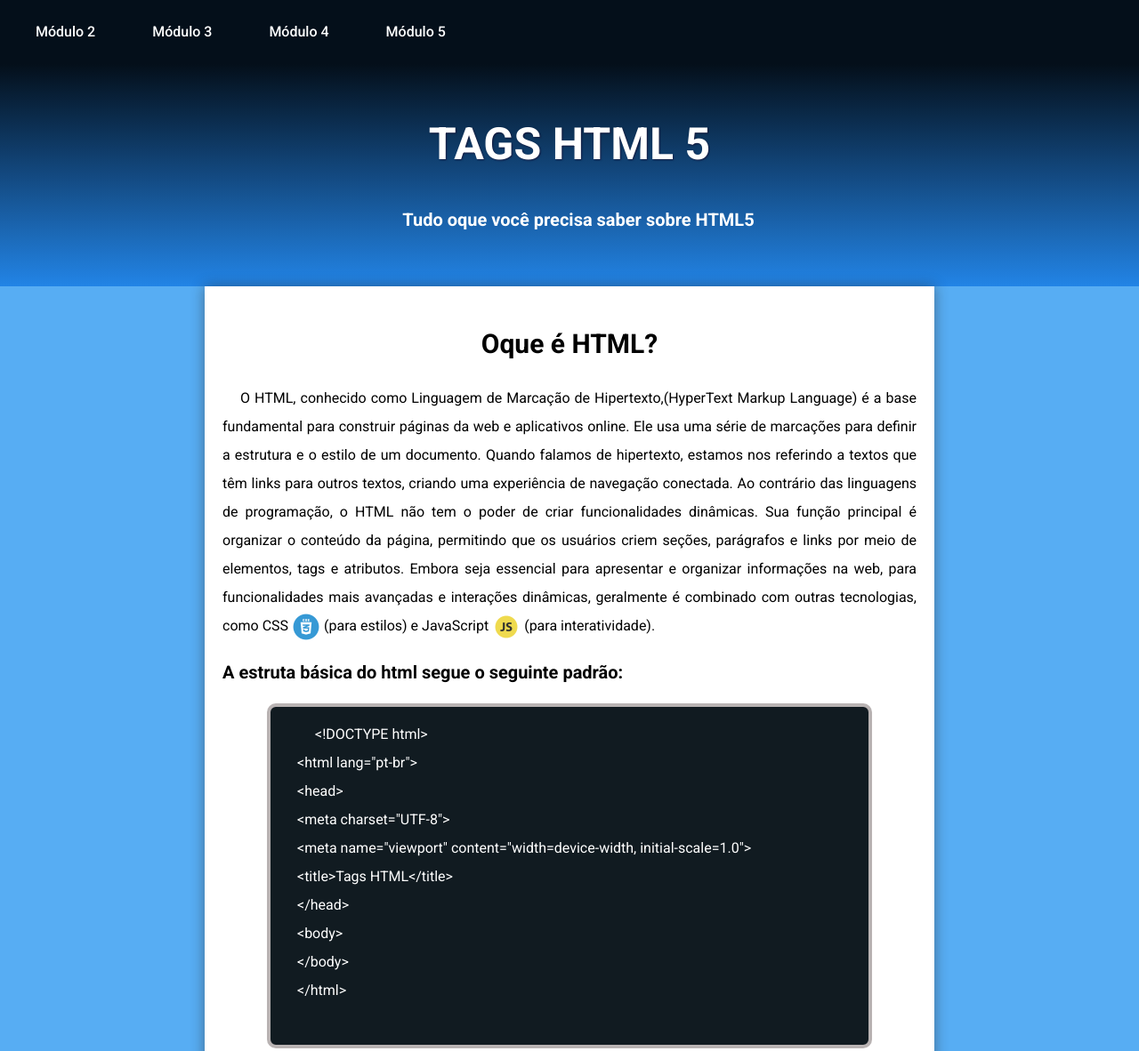
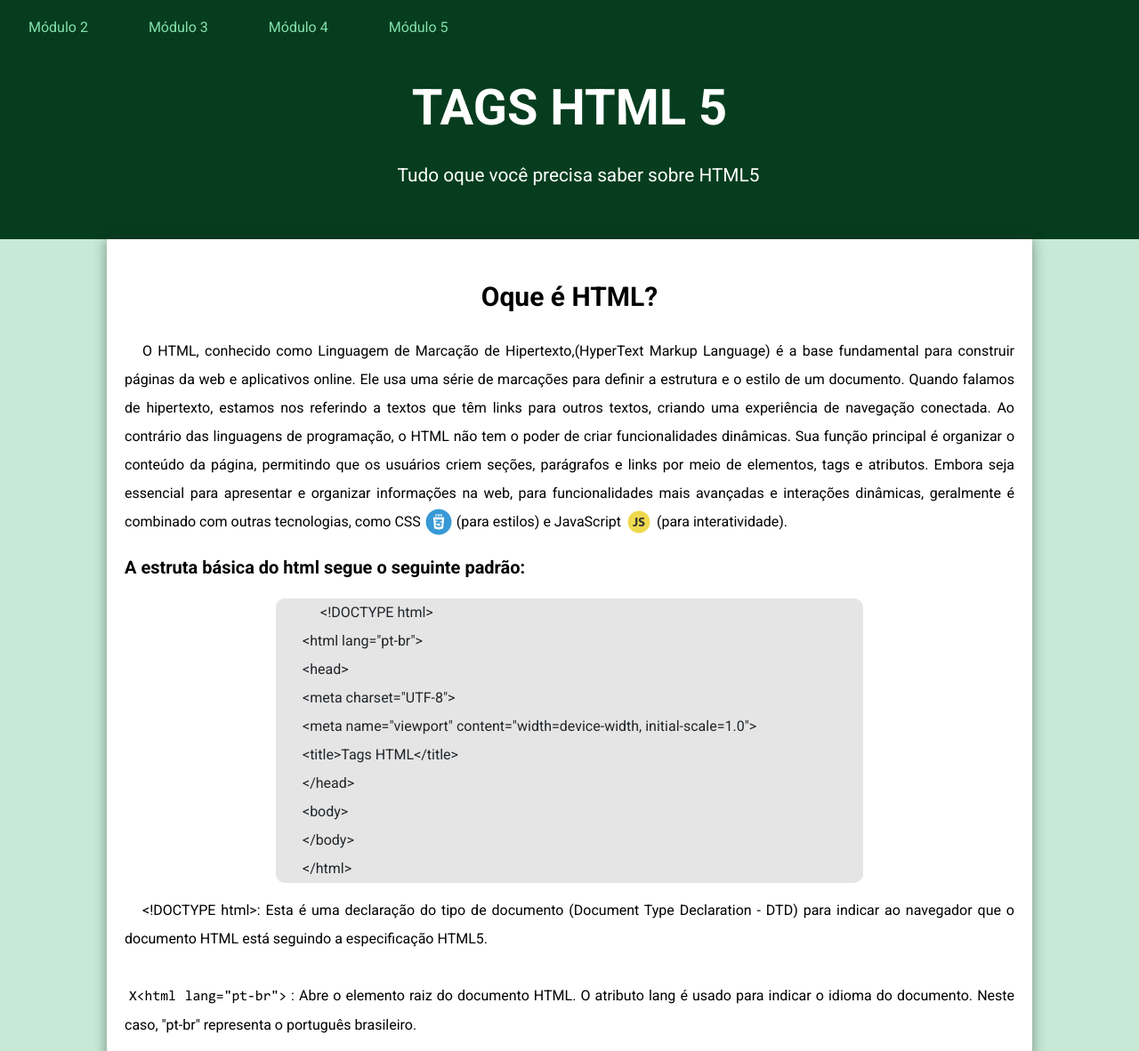
Before and after one commit to marcospeterson/html-css, a plain HTML site: page html_s/Modulo_1/index.html in a window 1280 px wide. Shown: the top 1182 px of the page at 89% size. Drawn offline with Linux system fonts and the light colour scheme.

Commit message:
atulizei o modulo_1

```diff
--- a/css/style(modulo_1).css
+++ b/css/style(modulo_1).css
@@ -1,8 +1,20 @@
 @charset "UTF-8";
 @import url('https://fonts.googleapis.com/css2?family=Roboto:ital,wght@0,100;0,300;0,400;0,500;0,700;0,900;1,100;1,300;1,400;1,500;1,700;1,900&display=swap');
+@import url('https://fonts.googleapis.com/css2?family=Passion+One&display=swap');
 @font-face {
     font-family: "consolas";
     src: url(../html_s/Modulo_1/fontes/Consolas-Font/CONSOLA.TTF) format('TrueType');
+}
+
+
+:root{/* declaração de váriaveis, basicamente */
+    --cor0:#c5ebd6;  /* as váriaveis em css sempre começam com dois traços e depois o nome que você quer dar. A vantagem de fazer isso é que se você quiser mudar todas as cores é só mudar aqui que ja muda em tudo que você colocou.*/
+    --cor1:#83e1ad;
+    --cor2:#3ddc84;
+    --cor3:#2fa866;
+    --cor4:#1a5c37;
+    --cor5:#063d1e;
+    --fontepadrao:  'Segoe UI', Tahoma, Geneva, Verdana, sans-serif;
 }
 *{
     font-family:'Roboto', Arial, Helvetica, sans-serif;
@@ -10,68 +22,63 @@
     margin: auto;
     padding: 0px;
     text-align:justify;/* justify, right, left, center */
-    box-sizing: border-box;
 
 }
 
 body{
     font-size: 20px;
-    background-image: linear-gradient(to right, #57adf3, #57adf3);
+    background-color: var(--cor0);
     line-height: 2;/* espaçamento entre as linhas dos parágrafos */
+
+
+}
+
+header{
+    background-color: var(--cor5);
+    min-height: 150px;
+    color: white;
+    margin: auto;
+}
+
+header h1{
+    font-size: 3.5em;
+    text-align: center;
+    padding-top: 65px;
+    font-variant: small-caps;
+}
+
+header p{
+    text-align: center;
+    font-size:1.3em;
+    padding-bottom: 50px;
+    max-height: 600px;
+    margin: 0;
+}
+
+nav{
+    padding: 15px;
+    background-color: var(--cor5);
+    position: fixed;
+    width: 100%;
 
 
 
 }
-
-nav {
-    background-color: #040F1A;
-    padding: 20px;
-
+nav a{
+    margin-right: 30px;
+    text-decoration: none;
+    padding:17px;
+    border-radius: 10px;
+    color: var(--cor1);
 
 }
 
-nav a {
-    color: white;
-    margin-right: 20px;
-    text-decoration: none;
-    padding: 20px;
-    border-radius: 10px;
-   font-weight: 500;
-}
-
 nav a:hover{
-    background-color: white;
-    color: black;
-    transition-duration: 0.3s;
+    background-color: var(--cor3);
+    color: var(--cor5);
+    transition: 0.3s;
 
 }
-
-header{
-    background-image: linear-gradient( to bottom,#040F1A, #0B2C4D, #134980, #1B67B3,#2284E6);
-    padding: 40px;
-    margin: 0px;
-
-}
-
-header > h1{
-    font-size: 50px;
-    text-align: center;
-    color: white;
-    text-shadow: 1px 1px 2px rgba(24, 1, 35, 0.582);
-
-
-}
-
-
-header > p{
-    text-align: center;
-    font-size: 20px;
-    color: white;
-    font-weight: bold;
-}
-
-
-
 
 #listas ul,
 #listas ol {
@@ -82,7 +89,7 @@ main{
     background-color: white;
     margin: auto;
     min-width: 320px;/* lembre-se que ainda tem o padding */
-    max-width: 820px;
+    max-width: 1000px;
     padding: 20px;
     border-bottom-left-radius: 15px;
     border-bottom-right-radius: 15px;
@@ -114,25 +121,24 @@ h3{
 }
 
 .base{
-    background-color: #111B21;
-    color: white;
+    background-color: #E5E5E5;
+    color: #212529;
     border-radius: 10px;
-    padding: 0px 30px 30px 30px;
+    padding: 0px 30px;
     margin:10px 50px 50px 50px;
-    text-align: center;
-    border-width: 4.5px;
-    border-style: solid;
-    border-color: rgb(185, 179, 179);
-
+    text-align: left;
+    max-width: 60%;
+    margin: auto;
 }
 
 
 .codigo{
-    background-color: rgb(78, 74, 74);
-    color: white;
+color: black;
     border-radius: 10px;
     padding: 5px;
     font-family: "consolas","roboto", Arial, Helvetica, sans-serif;
+    margin: auto;
+
 }
 
 a{
--- a/css/style(projeto_cordel)2.css
+++ b/css/style(projeto_cordel)2.css
@@ -26,7 +26,7 @@ header{
     color: white;
 }
 
-header >h1{
+header h1{
     padding: 50px;
     font-size: 10vw;/* viewport widht = largura da tela, ou seja 10 da largura da tela assim o tamanho da fonte vai se adptar com o tamanho das telas   */
     font-family: var(--fonte2);
```
Also changed, not shown: html_s/Modulo_1/index.html (+2 -1 lines).
